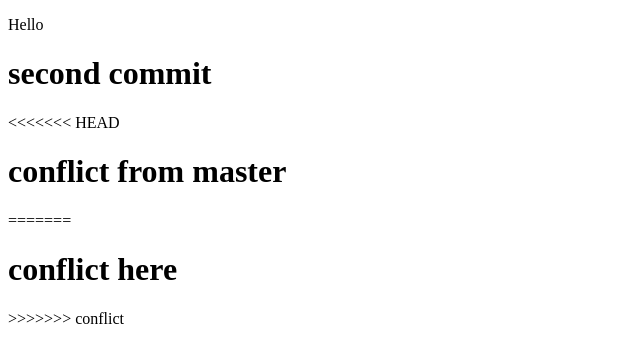
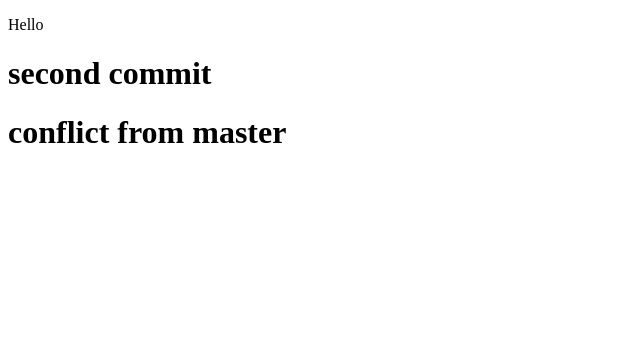
Before and after one commit to 90-Hertz/Learn-Git, a plain HTML site: page index.html in a window 1280 px wide. Shown: the whole page, without its empty margins (0-640 px from the left). Drawn offline with Linux system fonts and the light colour scheme.

Commit message:
final step

```diff
--- a/index.html
+++ b/index.html
@@ -8,12 +8,6 @@
 <body>
     <p>Hello</p>
     <h1>second commit</h1>
-<<<<<<< HEAD
     <h1>conflict from master</h1>
-=======
-    <h1>
-        conflict here
-    </h1>
->>>>>>> conflict
 </body>
 </html>
```
Also changed, not shown: 1 other file.
